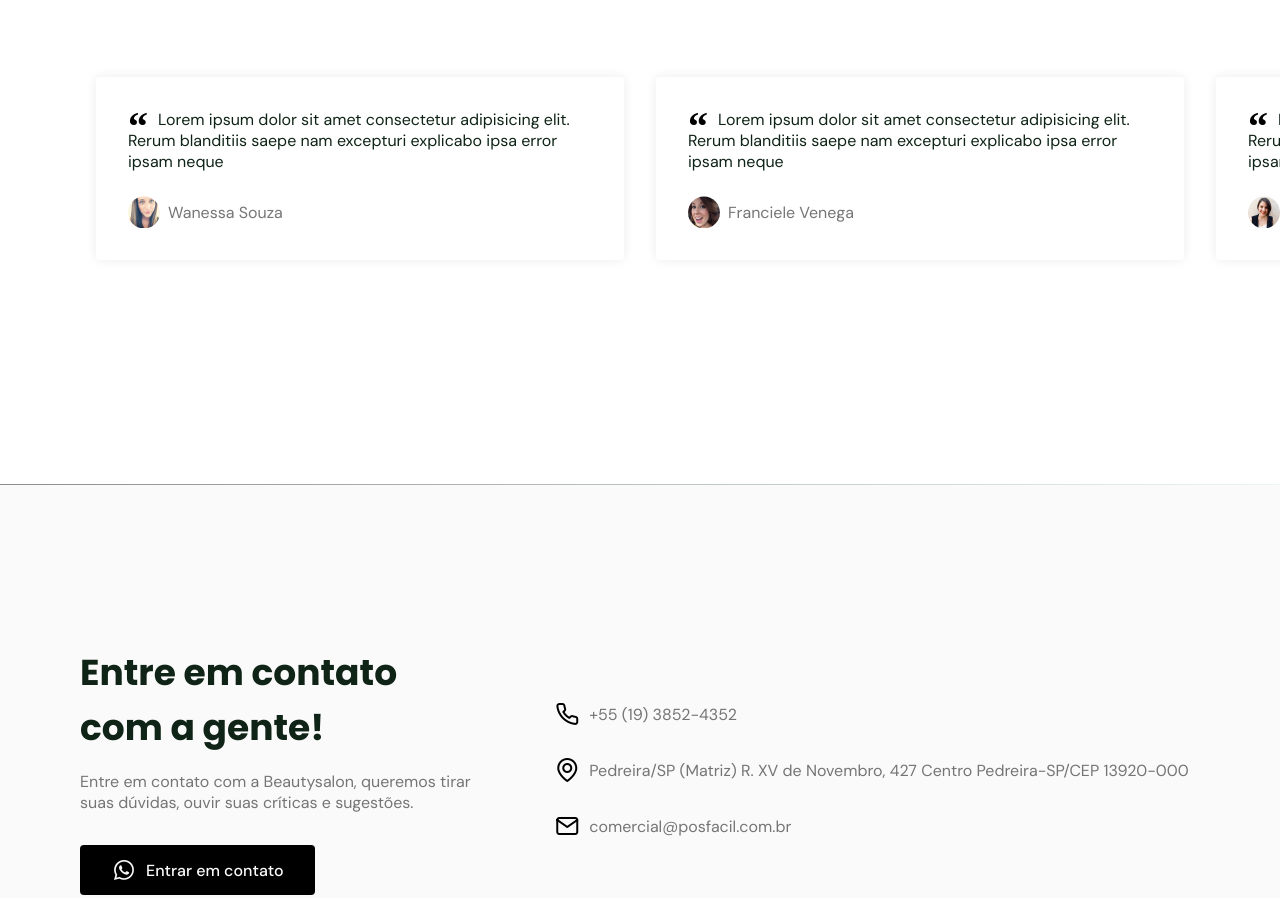
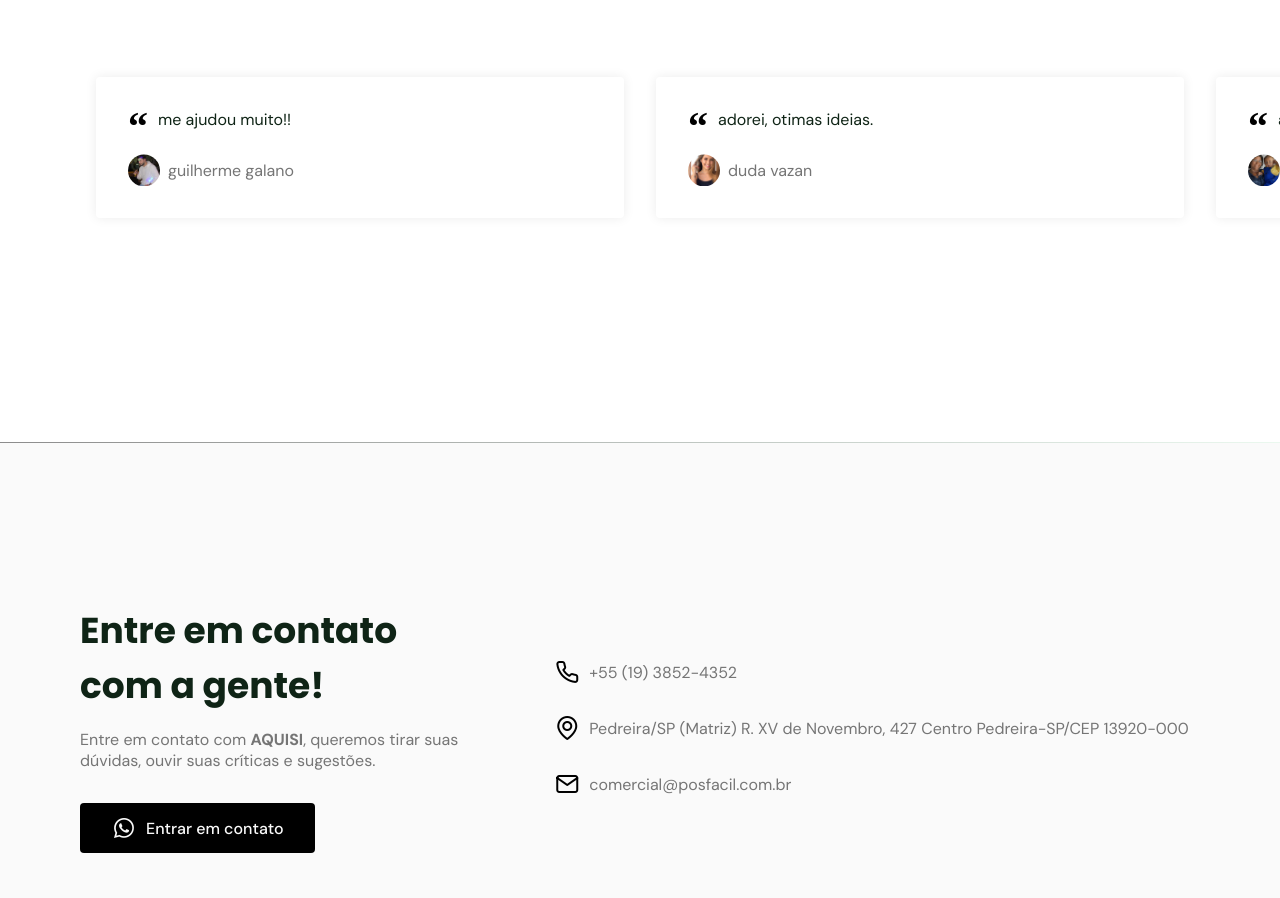
Before and after one commit to guideltaPSI24/AQUISI, a plain HTML site: page index.html in a window 1280 px wide. Shown: the part 2797-3695 px from the top of the page. Drawn offline with nearby package versions, Linux system fonts and the light colour scheme; files whose address does not match are found by name.

Commit message:
ajustes de comentarios e fotos

```diff
--- a/index.html
+++ b/index.html
@@ -147,16 +147,14 @@
                 <blockquote>
                   <p>
                     <span>&ldquo;</span>
-                    Lorem ipsum dolor sit amet consectetur adipisicing elit.
-                    Rerum blanditiis saepe nam excepturi explicabo ipsa error
-                    ipsam neque
+                    me ajudou muito!!
                   </p>
                   <cite>
                     <img
-                      src="assets/fotos/10.jpeg"
-                      alt="Foto de Wanessa Souza"
+                      src="assets/fotos/foto minha .png"
+                      alt="Foto de minha"
                     />
-                    Wanessa Souza
+                    guilherme galano
                   </cite>
                 </blockquote>
               </div>
@@ -165,16 +163,14 @@
                 <blockquote>
                   <p>
                     <span>&ldquo;</span>
-                    Lorem ipsum dolor sit amet consectetur adipisicing elit.
-                    Rerum blanditiis saepe nam excepturi explicabo ipsa error
-                    ipsam neque
+                    adorei, otimas ideias.
                   </p>
                   <cite>
                     <img
-                      src="assets/fotos/56.jpeg"
-                      alt="Foto de Franciele Venega"
+                      src="assets/fotos/Foto duda.png"
+                      alt="Foto de duda vazan"
                     />
-                    Franciele Venega
+                    duda vazan
                   </cite>
                 </blockquote>
               </div>
@@ -183,16 +179,14 @@
                 <blockquote>
                   <p>
                     <span>&ldquo;</span>
-                    Lorem ipsum dolor sit amet consectetur adipisicing elit.
-                    Rerum blanditiis saepe nam excepturi explicabo ipsa error
-                    ipsam neque
+                    adorei !!!
                   </p>
                   <cite>
                     <img
-                      src="assets/fotos/26.jpeg"
-                      alt="Fotos de Valeska Fabris"
+                      src="assets/fotos/foto fatima.png"
+                      alt="Fotos de fatima vazan"
                     />
-                    Valeska Fabris
+                    fatima vazan
                   </cite>
                 </blockquote>
               </div>
@@ -212,7 +206,7 @@
           <div class="text">
             <h2 class="title">Entre em contato com a gente!</h2>
             <p>
-              Entre em contato com a Beautysalon, queremos tirar suas dúvidas,
+              Entre em contato com <strong>AQUISI</strong>, queremos tirar suas dúvidas,
               ouvir suas críticas e sugestões.
             </p>
             <a
@@ -243,7 +237,7 @@
         <div class="brand">
           <a class="logo logo-alt" href="#home"><AQI>A</AQI><API>QUISI</API></a>
           <p>©2021 AQUISI</p>
-          <p>teste git.</p>
+          <p>Todos os direitos reservados.</p>
         </div>
 
         <div class="social grid">
```
Also changed, not shown: assets/fotos/Foto duda.png (added), assets/fotos/foto fatima.png (added), assets/fotos/foto minha .png (added).
